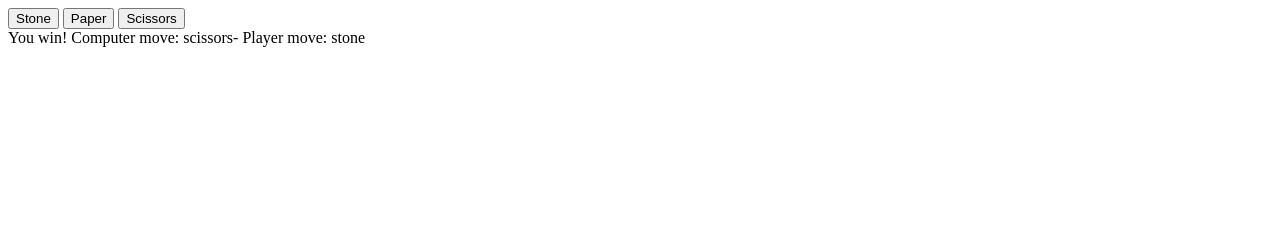
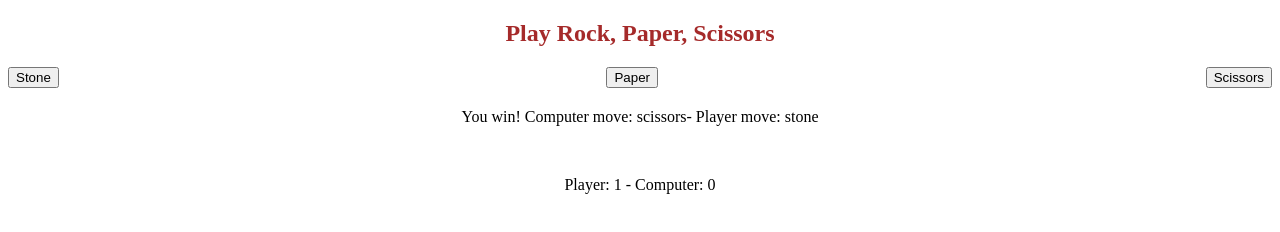
Before and after one commit to Ebisu583/javascript-prework, a website: page index.html in a window 1280 px wide. Both pictures are taken after a click on the button "Stone". Drawn offline with Linux system fonts and the light colour scheme.

Commit message:
Added scope

```diff
--- a/index.html
+++ b/index.html
@@ -7,12 +7,14 @@
 </head>
 <body>
 	<div class="container">
+		<h2>Play Rock, Paper, Scissors</h2>
 		<div id="buttons">
 			<button id="play-rock">Stone</button>
 			<button id="play-paper">Paper</button>
 			<button id="play-scissors">Scissors</button>
 		</div>
 		<div id="messages"></div>
+		<div id="result"></div>
 	</div>
 	<script src="js/functions.js"></script>
 	<script src="js/script.js"></script>
--- a/js/functions.js
+++ b/js/functions.js
@@ -1,13 +1,19 @@
-function printMessage(msg){
+const printMessage = function(msg){
 	let div = document.createElement('div');
 	div.innerHTML = msg;
 	document.getElementById('messages').appendChild(div);
 }
+const printResults = function(player, computer){
+	let div = document.createElement('div');
+	div.innerHTML = "Player: " + player + " - Computer: " + computer ;
+	document.getElementById('result').appendChild(div);
+}
 
-function clearMessages(){
+const clearMessages = function(){
 	document.getElementById('messages').innerHTML = '';
+	document.getElementById('result').innerHTML = '';
 }
-function getMoveName(choice) {
+const getMoveName = function(choice) {
 	if ( choice == 1 ) {
 		return `stone`;
 	}
@@ -18,7 +24,7 @@ function getMoveName(choice) {
 		return `scissors`;
 	}
 }
-function displayResult(argComputerMove, argPlayerMove) {
+const displayResult = function(argComputerMove, argPlayerMove) {
 	if (argPlayerMove == ``) {
 		printMessage(`Unknown move`);
 	}
@@ -26,19 +32,24 @@ function displayResult(argComputerMove, argPlayerMove) {
 		printMessage('It is a draw Computer move: ' + argComputerMove + `- Player move: ` + argPlayerMove);
 	}
 	else if( argComputerMove == 'stone' && argPlayerMove == 'paper'){
+		playerResult += 1;
+		console.log(`playerResult`, playerResult)
 		printMessage('You win! Computer move: ' + argComputerMove + `- Player move: ` + argPlayerMove);
 	}
 	else if( argComputerMove == 'paper' && argPlayerMove == 'scissors'){
+		playerResult += 1;
 		printMessage('You win! Computer move: ' + argComputerMove + `- Player move: ` + argPlayerMove);
 	}
 	else if( argComputerMove == 'scissors' && argPlayerMove == 'stone'){
+		playerResult += 1;
 		printMessage('You win! Computer move: ' + argComputerMove + `- Player move: ` + argPlayerMove);
 	}
 	else {
+		computerResult += 1;
 		printMessage('You lose! Computer move: ' + argComputerMove + `- Player move: ` + argPlayerMove);
 	}
 }
-function playGame(playerNumber) {
+const playGame = function(playerNumber) {
 	clearMessages();
 	let randomNumber = Math.floor(Math.random()*3+1);
 	let computerMove = getMoveName(randomNumber);
@@ -64,6 +75,7 @@ function playGame(playerNumber) {
 	//     playerMove = `scissors`;
 	// }
 	// console.log(playerMove);
-	displayResult(computerMove, playerMove)
+	displayResult(computerMove, playerMove);
+	printResults(playerResult, computerResult);
 
 }
--- a/js/script.js
+++ b/js/script.js
@@ -1,4 +1,6 @@
 // playGame(3);
+let playerResult = 0, computerResult = 0;
+{
     const rock = document.getElementById("play-rock");
     const paper = document.getElementById("play-paper");
     const scissors = document.getElementById("play-scissors")
@@ -11,3 +13,4 @@ paper.addEventListener(`click`,function(){
     scissors.addEventListener(`click`,function(){
         playGame(3);
     })
+}
--- a/sass/style.scss
+++ b/sass/style.scss
@@ -0,0 +1,16 @@
+h2 {
+    color: brown;
+    text-align:center;
+}
+#buttons {
+    display: flex;
+    justify-content: space-between;
+}
+#messages {
+    text-align: center;
+    margin-top: 20px;
+}
+#result {
+    text-align: center;
+    margin-top: 50px;
+}
```
Also changed, not shown: css/style.css, 1 other file. Lines whose indentation alone changed are shown as unchanged.
